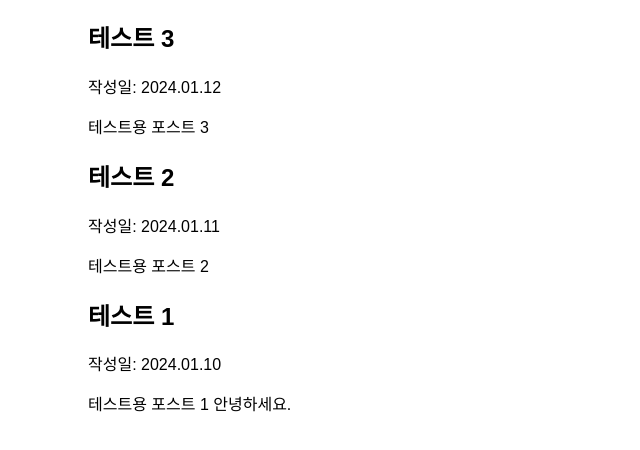
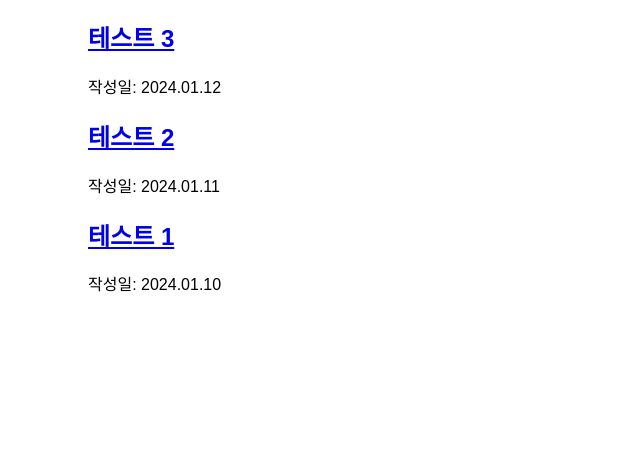
Before and after one commit to SeokhunEom/blog, a Gatsby site: page /blog in a window 1280 px wide. Shown: the part 230-680 px from the top of the page, without its empty margins (302-942 px from the left). Built offline with nearby package versions, Linux system fonts and the light colour scheme; Gatsby itself is replaced by a stand-in of ours.

Commit message:
FEAT: 블로그 포스트별 동적 페이지 생성 구현

```diff
--- a/blog/test1-post.mdx
+++ b/blog/test1-post.mdx
@@ -1,7 +1,7 @@
 ---
 title: "테스트 1"
 date: "2024-01-10"
-slug: "테스트 1"
+slug: "test-1"
 ---
 
 테스트용 포스트 1
--- a/blog/test2-post.mdx
+++ b/blog/test2-post.mdx
@@ -1,7 +1,7 @@
 ---
 title: "테스트 2"
 date: "2024-01-11"
-slug: "테스트 2"
+slug: "test-2"
 ---
 
 테스트용 포스트 2
--- a/blog/test3-post.mdx
+++ b/blog/test3-post.mdx
@@ -1,7 +1,7 @@
 ---
 title: "테스트 3"
 date: "2024-01-12"
-slug: "테스트 3"
+slug: "test-3"
 ---
 
 테스트용 포스트 3
--- a/src/pages/blog.jsx
+++ b/src/pages/blog/index.jsx
@@ -1,16 +1,19 @@
 import * as React from "react";
-import { graphql } from "gatsby";
-import Layout from "../components/layout";
-import Seo from "../components/seo";
+import { graphql, Link } from "gatsby";
+import Layout from "../../components/layout";
+import Seo from "../../components/seo";
 
 const BlogPage = ({ data }) => {
   return (
     <Layout pageTitle="Blog Posts">
       {data.allMdx.nodes.map((node) => (
         <article key={node.id}>
-          <h2>{node.frontmatter.title}</h2>
+          <h2>
+            <Link to={`/blog/${node.frontmatter.slug}`}>
+              {node.frontmatter.title}
+            </Link>
+          </h2>
           <p>작성일: {node.frontmatter.date}</p>
-          <p>{node.excerpt}</p>
         </article>
       ))}
     </Layout>
@@ -24,6 +27,7 @@
         frontmatter {
           date(formatString: "YYYY.MM.DD")
           title
+          slug
         }
         id
         excerpt
```
Also changed, not shown: src/pages/blog/{mdx.frontmatter__slug}.jsx (added, +28 -0 lines).
